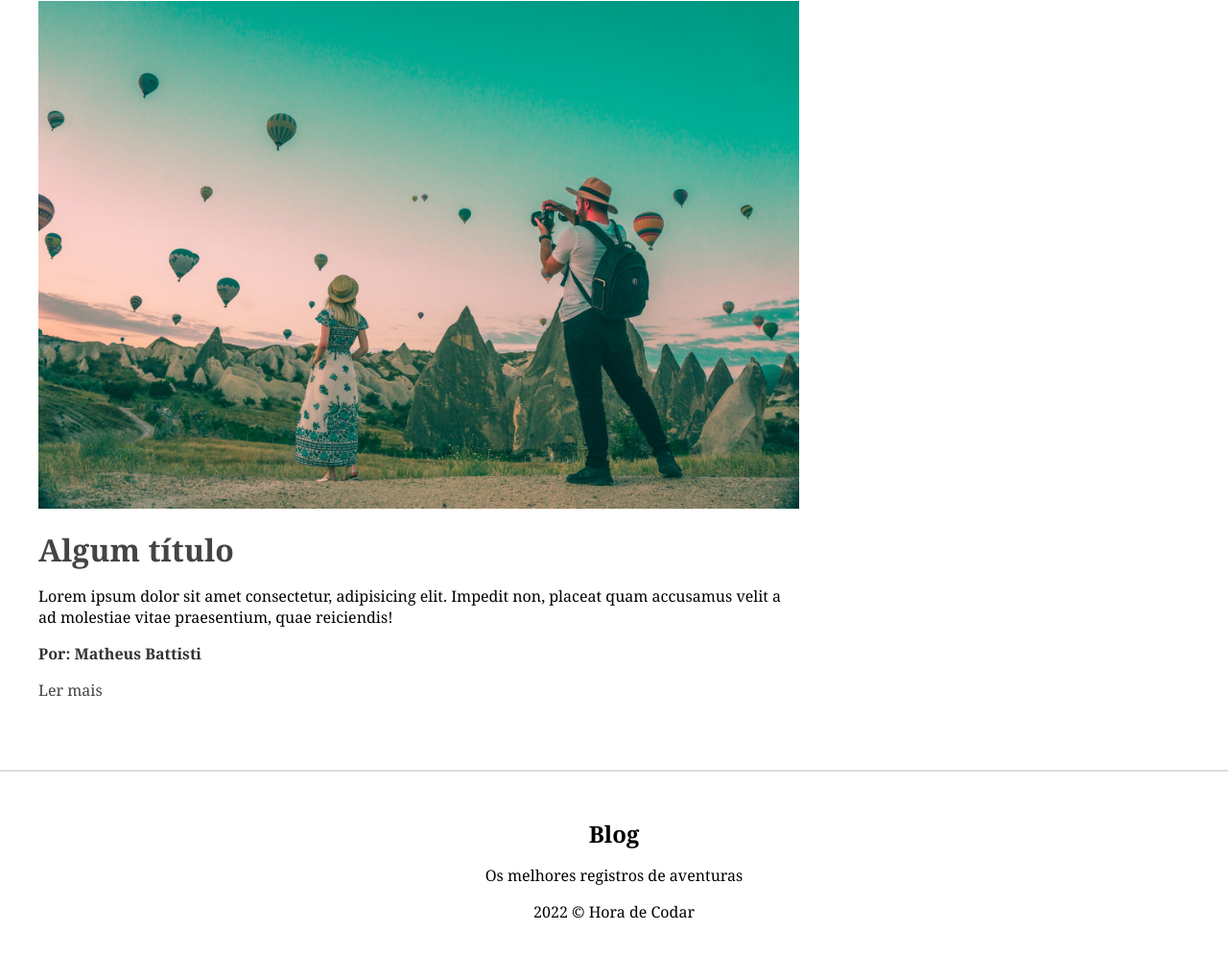
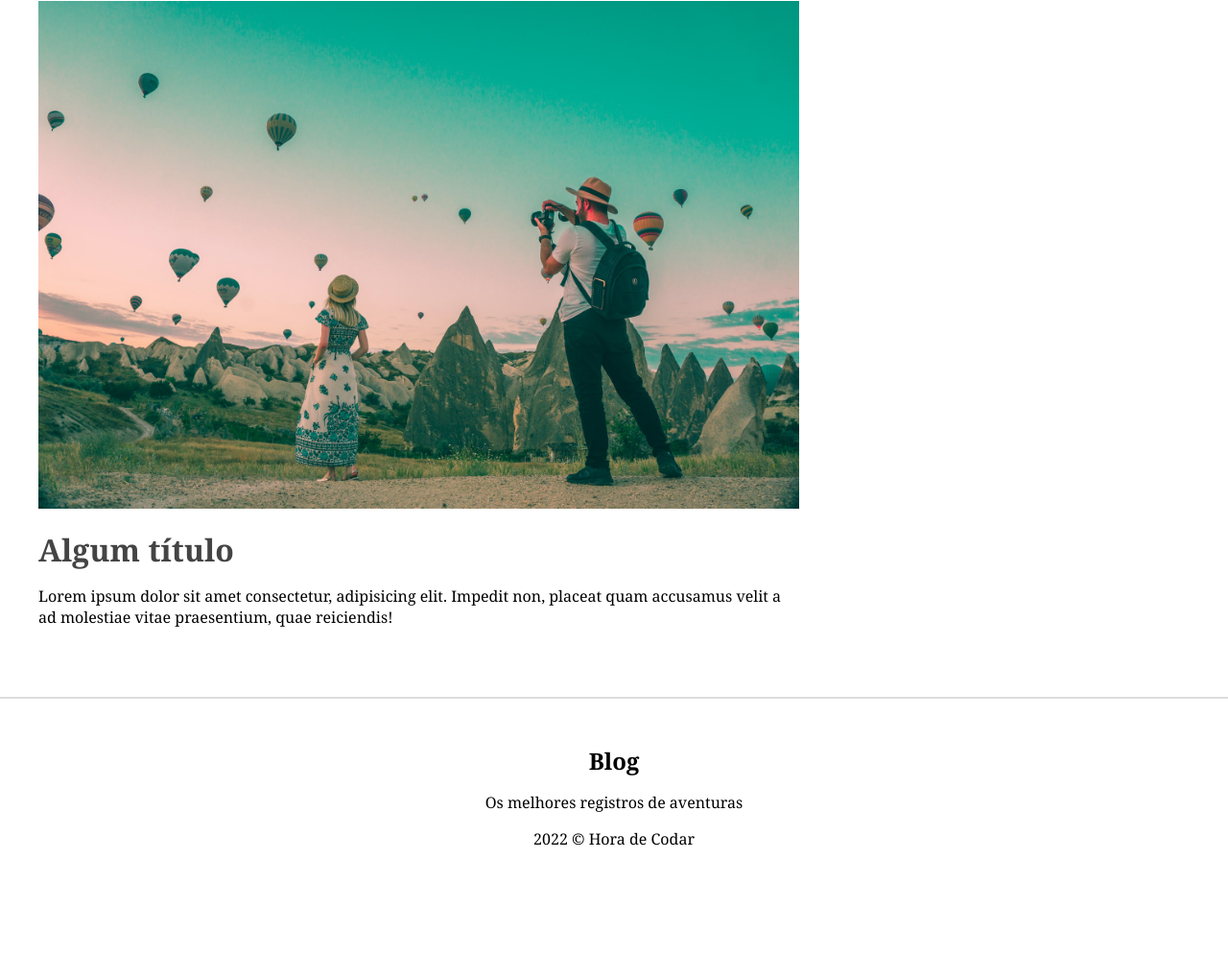
Before and after one commit to ezequieldevjunior/agencia, a plain HTML site: page index.html in a window 1280 px wide. Shown: the part 1554-2549 px from the top of the page at 96% size. After the commit the page ends 2503 px from the top, so only its background shows below. Drawn offline with Linux system fonts and the light colour scheme.

Commit message:
exclusão de paragreafos desnecessarios

```diff
--- a/index.html
+++ b/index.html
@@ -46,8 +46,7 @@
             non, placeat quam accusamus velit a ad molestiae vitae praesentium,
             quae reiciendis!
           </p>
-          <p class="author">Por: Matheus Battisti</p>
-          <a href="#">Ler mais</a>
+
         </article>
       </main>
       <aside id="sidebar">
```
